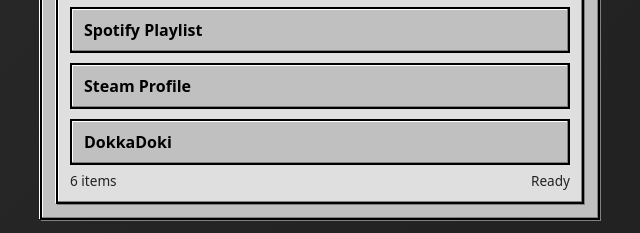
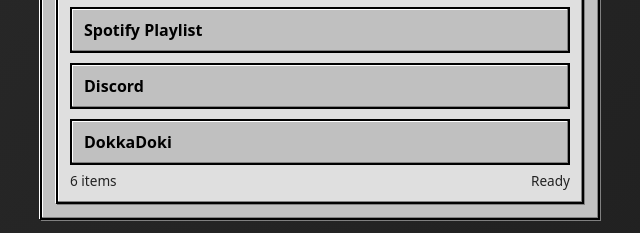
Before and after one commit to zayninrevolt/thisisme, a plain HTML site: page index.html in a window 1280 px wide. Shown: the part 355-588 px from the top of the page, 320-960 px from the left. Drawn offline with Linux system fonts and the light colour scheme.

Commit message:
Update index.html

```diff
--- a/index.html
+++ b/index.html
@@ -437,7 +437,7 @@
             <a class="btn-98" href="https://www.instagram.com/zayninrevolt" target="_blank">Instagram</a>
             <a class="btn-98" href="https://www.youtube.com/@zaynonfire" target="_blank">YouTube</a>
             <a class="btn-98" href="https://open.spotify.com/playlist/32JiIjyJ5ctyqG7LkSZaFA?si=Zc_3ZtKqT0Sm36SUb8KyPQ" target="_blank">Spotify Playlist</a>
-            <a class="btn-98" href="https://steamcommunity.com/id/ZaynOnFire" target="_blank">Steam Profile</a>
+            <a class="btn-98" href="https://discord.com/users/just.zayn" target="_blank">Discord</a>
             <a class="btn-98" href="https://dokkadoki.co.uk" target="_blank">DokkaDoki</a>
           </div>
           <div class="status-bar">
```
